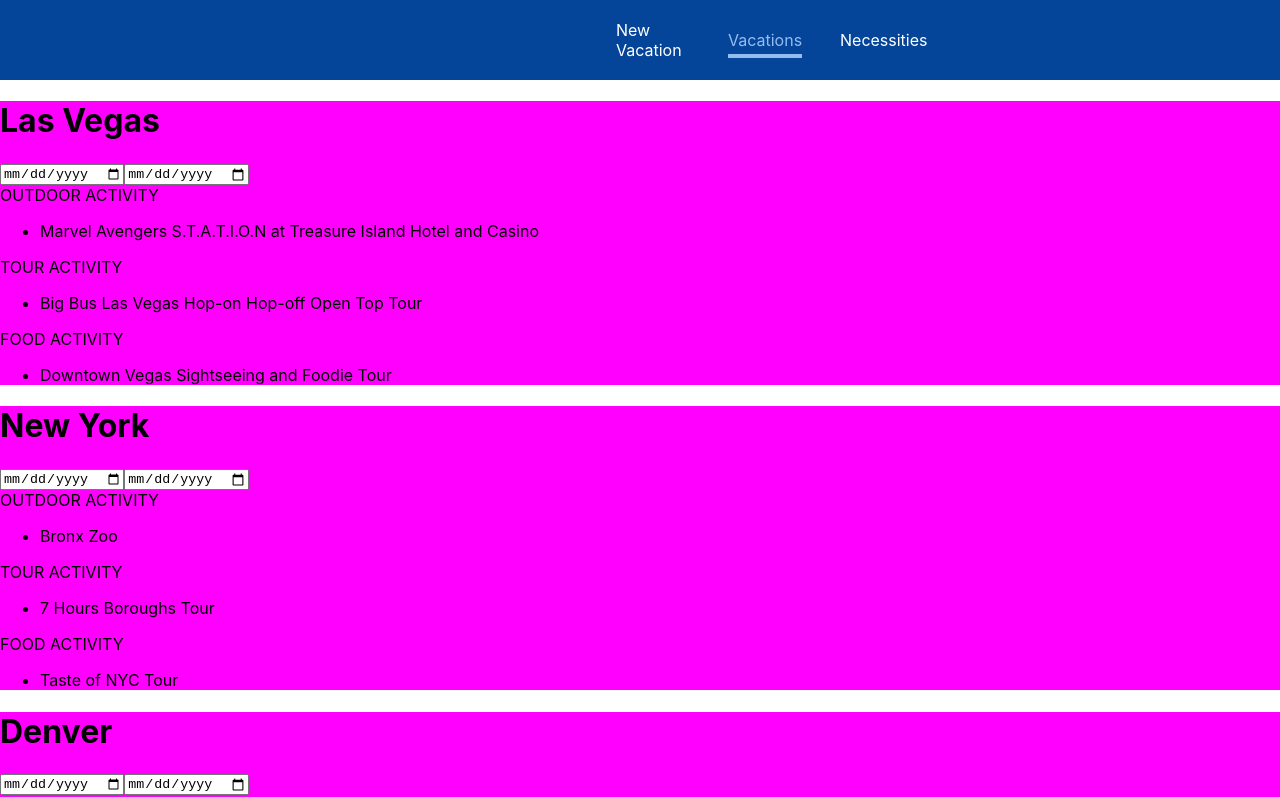
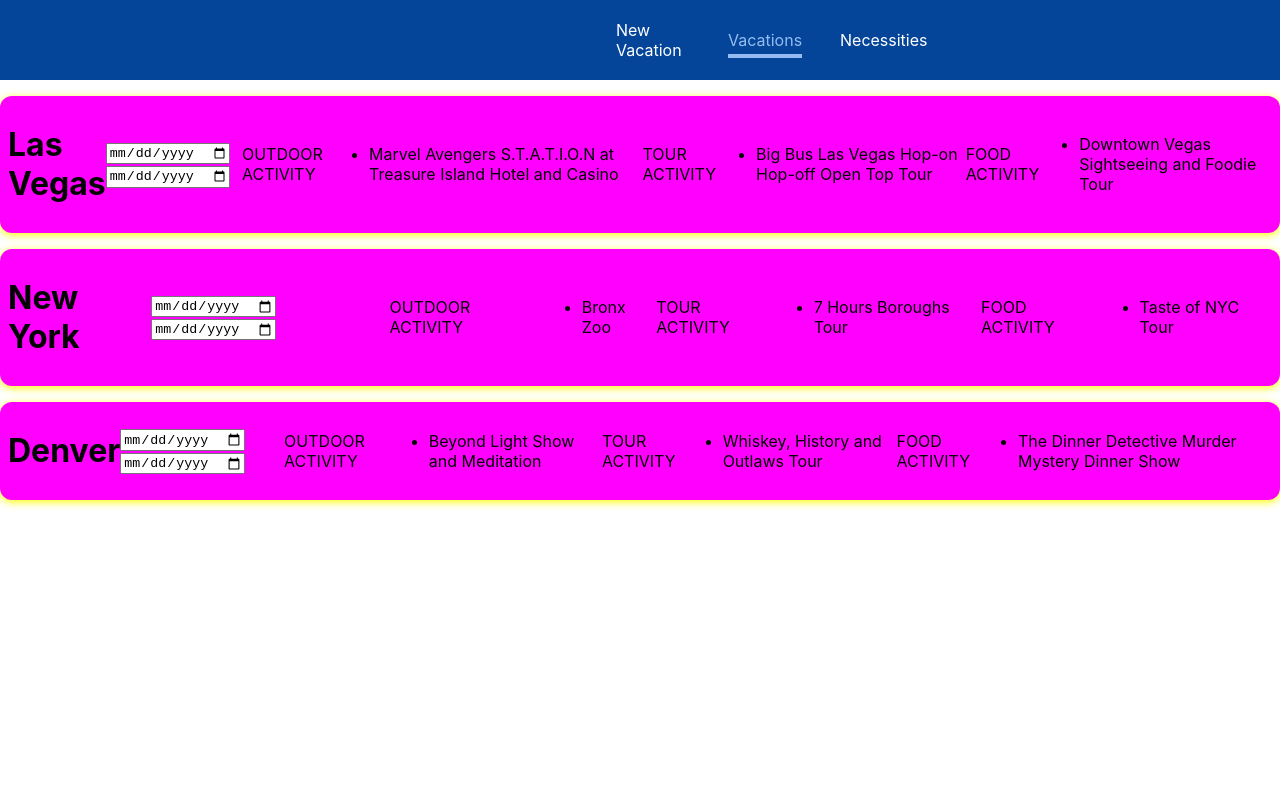
Before and after one commit to CoderGirlKenya/vacation-planner, a React (Create React App) app: page /vacationItem in a window 1280 px wide. Shown: the top 797 px of the page. Built offline with nearby package versions, Linux system fonts and the light colour scheme.

Commit message:
added more styling

```diff
--- a/src/Data/Necessities.module.css
+++ b/src/Data/Necessities.module.css
@@ -1,4 +1,7 @@
 .necessities{
     background-color: yellow;
+    margin-top: 0pt;
+    box-shadow: 0 2px 8px rgba(0, 0, 0, 0.25);
+    justify-content: center;
 
 }
--- a/src/Data/VacationItem.js
+++ b/src/Data/VacationItem.js
@@ -6,10 +6,10 @@ const VacationItem = (props) => {
      return (
          <div className={classes.vacationItem}>
          <h1 value={props.destination}>{props.destination} </h1>
-             <section>
+             <div>
              <input type="date" name="travelDate"/>
              <input type="date" name="travelReturnDate"/>
-            </section>
+            </div>
              <label>OUTDOOR ACTIVITY</label>
              <ul
              name = "activityType"
--- a/src/Data/VacationItem.module.css
+++ b/src/Data/VacationItem.module.css
@@ -1,4 +1,12 @@
 .vacationItem {
     background-color: magenta;
     padding: 0em;
+    display: flex;
+    justify-content: space-between;
+    align-items: center;
+    box-shadow: 0 2px 8px yellow;
+    padding: 0.5rem;
+    margin: 1rem 0;
+    border-radius: 12px;
+
 }
```
